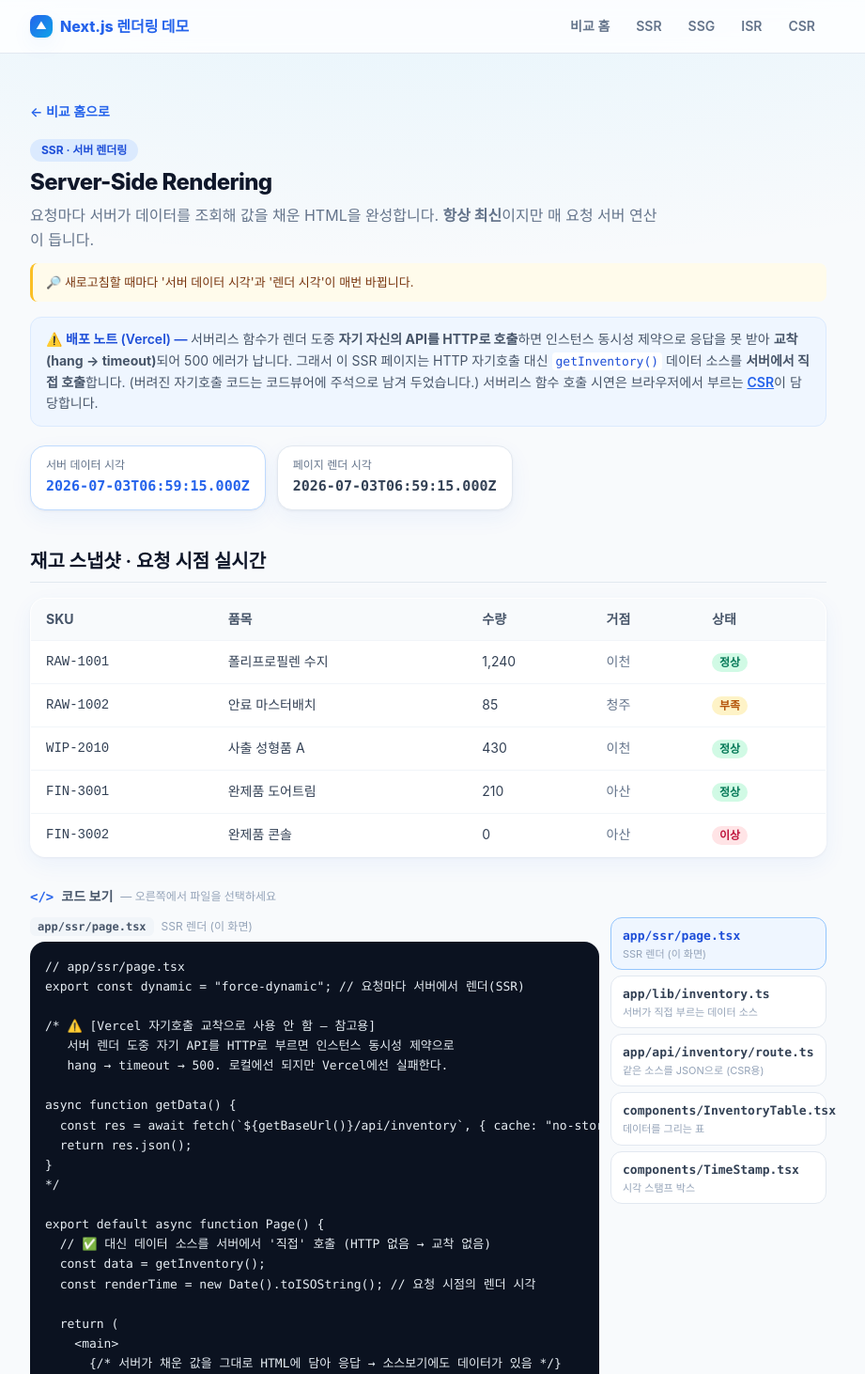
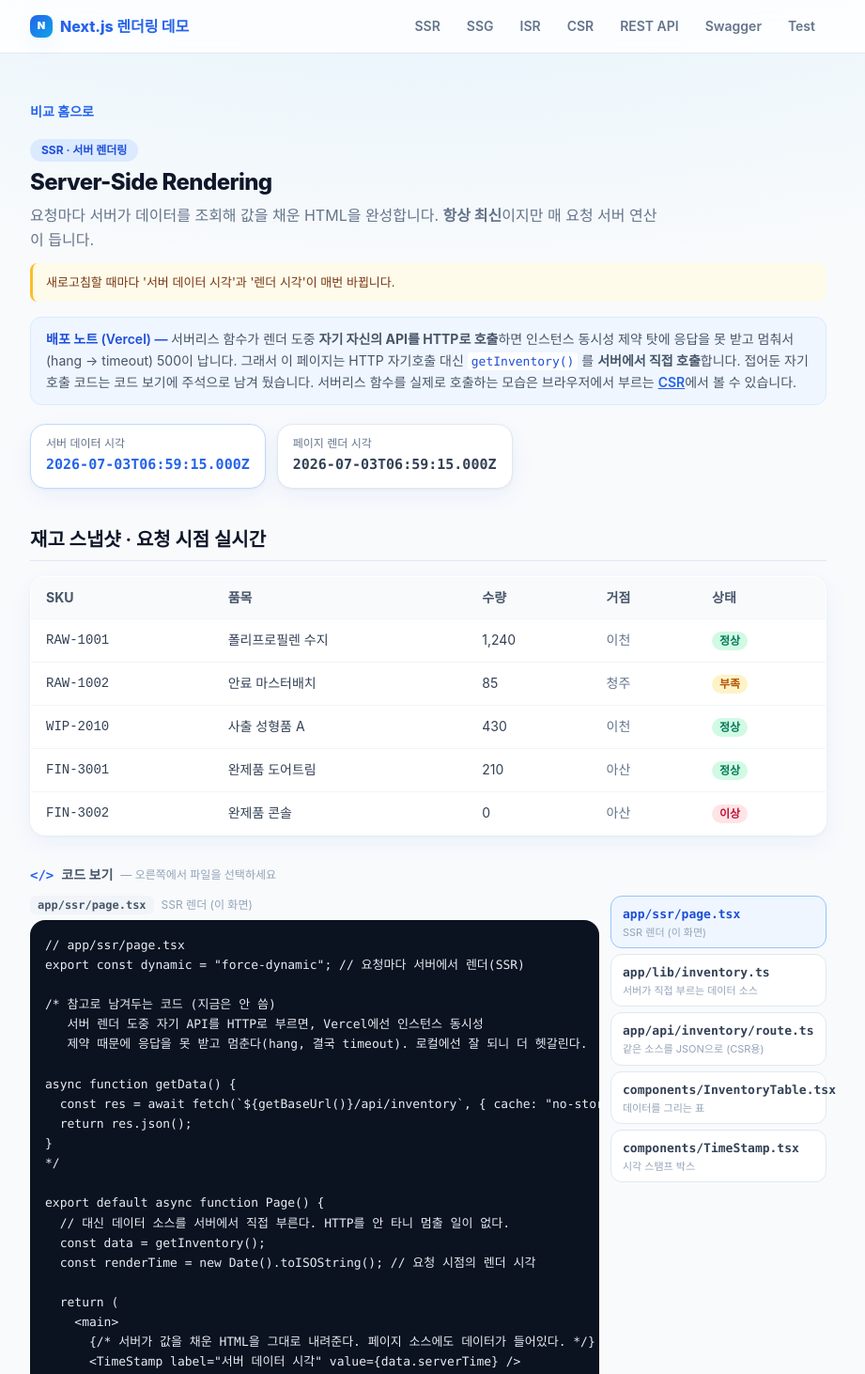
Before and after one commit to hhhj-bot/pofol-nextjs, a Next.js app: page /ssr in a window 1280 px wide. Shown: the top 1462 px of the page at 94% size, without its empty margins (184-1105 px from the left). Built offline with nearby package versions, Linux system fonts and the light colour scheme.

Commit message:
chore : Header 구조 변경

```diff
--- a/app/api/inventory/route.ts
+++ b/app/api/inventory/route.ts
@@ -1,11 +1,10 @@
 import { NextResponse } from "next/server";
 import { getInventory } from "../../lib/inventory";
 
-// ── Route Handler = "서버리스 함수" ─────────────────────────────
-// 별도 백엔드 없이 이 함수가 서버 역할을 한다. 호출될 때마다 실행되어
-// 서버 처리 시각 + WMS 더미 재고 스냅샷을 JSON으로 반환한다.
-// (CSR 페이지가 브라우저에서 이 엔드포인트를 호출한다.)
-export const dynamic = "force-dynamic"; // 항상 실행(호출 시각을 정확히 보여주기 위함)
+// 별도 백엔드 없이 이 Route Handler가 서버 역할을 한다(이른바 서버리스 함수).
+// 호출될 때마다 실행돼서 서버 시각과 더미 재고를 JSON으로 돌려준다.
+// 이 엔드포인트는 CSR 페이지가 브라우저에서 호출한다.
+export const dynamic = "force-dynamic"; // 호출 시각을 정확히 보여주려고 매번 실행
 
 export async function GET() {
   return NextResponse.json(getInventory());
--- a/app/components/CodeExplorer.tsx
+++ b/app/components/CodeExplorer.tsx
@@ -2,11 +2,11 @@
 
 import { useState } from "react";
 
-// 코드 탐색기 — 오른쪽 파일 목록에서 고르면 왼쪽에 해당 소스를 보여준다.
-// 각 모드 페이지의 데이터패칭 코드 + 실제 공유 컴포넌트(InventoryTable/TimeStamp 등)를 한자리에서 확인.
+// 오른쪽 파일 목록에서 하나 고르면 왼쪽에 그 소스를 보여주는 간단한 코드 뷰어.
+// 페이지의 데이터패칭 코드뿐 아니라 실제로 쓰는 공유 컴포넌트 소스까지 같이 훑어볼 수 있게 했다.
 export type CodeFile = {
-  name: string; // 파일 경로/이름 (목록·헤더에 표시)
-  desc?: string; // 짧은 설명
+  name: string; // 파일 경로나 이름 (목록과 헤더에 표시)
+  desc?: string; // 한 줄 설명
   code: string; // 소스 문자열
 };
 
@@ -29,7 +29,7 @@ export function CodeExplorer({
       </div>
 
       <div className="grid gap-3 md:grid-cols-[1fr_230px]">
-        {/* ── 왼쪽: 선택된 코드 ── */}
+        {/* 왼쪽: 고른 파일의 소스 */}
         <div className="min-w-0">
           <div className="mb-1.5 flex flex-wrap items-center gap-2">
             <span className="rounded-md bg-slate-100 px-2 py-0.5 font-mono text-xs font-semibold text-slate-600">
@@ -44,7 +44,7 @@ export function CodeExplorer({
           </pre>
         </div>
 
-        {/* ── 오른쪽: 파일 목록 ── */}
+        {/* 오른쪽: 파일 목록 */}
         <aside className="flex flex-col gap-1.5">
           {files.map((f, idx) => {
             const on = idx === i;
--- a/app/components/ModeHeader.tsx
+++ b/app/components/ModeHeader.tsx
@@ -1,7 +1,8 @@
 import Link from "next/link";
 import type { ReactNode } from "react";
 
-// 각 렌더링 데모 페이지 상단 — 뒤로가기 + 모드 배지 + 제목 + 설명 + 확인 팁
+// 각 렌더링 데모 페이지 맨 위에 들어가는 헤더.
+// 뒤로가기, 모드 배지, 제목, 설명, 그리고 확인 팁까지 묶어서 보여준다.
 export function ModeHeader({
   badge,
   title,
@@ -15,19 +16,27 @@ export function ModeHeader({
 }) {
   return (
     <>
-      <Link href="/" className="back">← 비교 홈으로</Link>
+      <Link href="/" className="back">비교 홈으로</Link>
       <header className="mode-head">
         <span className="mode-badge">{badge}</span>
         <h1>{title}</h1>
         <p>{desc}</p>
-        <div className="hint">🔎 {hint}</div>
+        <div className="hint">{hint}</div>
       </header>
     </>
   );
 }
 
-// 서버/클라이언트 처리 시각을 보여주는 스탬프 박스
-export function TimeStamp({ label, value, tone = "primary" }: { label: string; value: string; tone?: "primary" | "muted" }) {
+// 처리 시각을 보여주는 작은 스탬프 박스. tone="muted"면 회색 톤으로.
+export function TimeStamp({
+  label,
+  value,
+  tone = "primary",
+}: {
+  label: string;
+  value: string;
+  tone?: "primary" | "muted";
+}) {
   return (
     <div className={`stamp ${tone === "muted" ? "stamp-muted" : ""}`}>
       <span className="stamp-label">{label}</span>
--- a/app/csr/page.tsx
+++ b/app/csr/page.tsx
@@ -13,21 +13,21 @@ import {
 type Api = { serverTime: string; items: InvItem[] };
 
 const pageCode = `// app/csr/page.tsx
-"use client"; // ① 클라이언트 컴포넌트
+"use client"; // 클라이언트 컴포넌트
 
 export default function Page() {
   const [data, setData] = useState(null);
 
   useEffect(() => {
-    // ② 브라우저가 마운트된 뒤 fetch — 최초 HTML엔 데이터가 없다
+    // 브라우저가 마운트된 뒤에야 fetch 한다. 그래서 최초 HTML엔 데이터가 없다.
     fetch("/api/inventory").then((r) => r.json()).then(setData);
   }, []);
 
-  if (!data) return <p>불러오는 중…</p>; // ③ 도착 전 로딩 표시
+  if (!data) return <p>불러오는 중…</p>; // 데이터 오기 전 로딩 표시
 
   return (
     <main>
-      {/* ④ 클라이언트가 받은 data를 렌더 → 페이지 소스(Ctrl+U)엔 이 값이 없음 */}
+      {/* 브라우저가 받은 data를 그린다. 페이지 소스(Ctrl+U)엔 이 값이 없다. */}
       <TimeStamp label="API 서버 시각" value={data.serverTime} />
       <InventoryTable items={data.items} />
     </main>
@@ -36,7 +36,7 @@ export default function Page() {
 
 const FILES: CodeFile[] = [
   { name: "app/csr/page.tsx", desc: "CSR 데이터패칭 (이 화면)", code: pageCode },
-  { name: "app/api/inventory/route.ts", desc: "브라우저가 부르는 서버리스 함수", code: SNIPPET_API_ROUTE },
+  { name: "app/api/inventory/route.ts", desc: "브라우저가 호출하는 서버리스 함수", code: SNIPPET_API_ROUTE },
   { name: "components/InventoryTable.tsx", desc: "데이터를 그리는 표", code: SNIPPET_INVENTORY_TABLE },
   { name: "components/TimeStamp.tsx", desc: "시각 스탬프 박스", code: SNIPPET_TIMESTAMP },
 ];
--- a/app/isr/page.tsx
+++ b/app/isr/page.tsx
@@ -8,27 +8,27 @@ import {
   SNIPPET_TIMESTAMP,
 } from "../lib/snippets";
 
-// ISR — 정적 페이지지만 "최대 20초마다" 백그라운드에서 다시 생성된다.
+// ISR — 정적 페이지인데 최대 20초마다 백그라운드에서 다시 만들어진다.
 export const revalidate = 20;
 
 const pageCode = `// app/isr/page.tsx — 증분 정적 재생성(ISR)
 
-// ① 캐시 수명: 이 HTML은 최대 20초까지 재사용, 이후 요청 때 재생성 허용
+// 이 HTML은 최대 20초까지 재사용하고, 그 뒤 요청이 오면 다시 만든다.
 export const revalidate = 20;
 
 export default function Page() {
-  // ② 이 줄은 "페이지가 (재)생성되는 순간"에만 실행된다.
-  //    revalidate(20초) 주기로 재생성될 때마다 새 값이 찍혀 HTML에 박제됨.
-  //    → 그래서 20초 안에는 모든 요청이 '같은' generatedAt을 받는다.
+  // 이 줄은 페이지가 (재)생성되는 순간에만 실행된다.
+  // revalidate 주기로 다시 만들어질 때마다 새 값이 찍혀 HTML에 박제된다.
+  // 덕분에 20초 안에는 어떤 요청이 와도 같은 generatedAt을 받는다.
   const generatedAt = new Date().toISOString();
 
   return (
     <main>
-      {/* ③ 박제된 generatedAt을 화면에 노출 → 재생성됐는지 눈으로 확인 */}
-      {/*    revalidate ── 언제 갱신될지 / generatedAt ── 실제 갱신된 시각 */}
-      <TimeStamp label="정적 생성 시각 (≤20초마다 갱신)" value={generatedAt} />
+      {/* 박제된 generatedAt을 그대로 노출해서 재생성 여부를 눈으로 본다. */}
+      {/* revalidate는 언제 갱신할지, generatedAt은 실제 갱신된 시각을 뜻한다. */}
+      <TimeStamp label="정적 생성 시각 (최대 20초마다 갱신)" value={generatedAt} />
 
-      {/* ITEMS는 고정 데이터라 표 내용은 그대로, 타임스탬프만 주기적으로 바뀐다 */}
+      {/* ITEMS는 고정이라 표는 그대로고, 타임스탬프만 주기적으로 바뀐다. */}
       <InventoryTable items={ITEMS} />
     </main>
   );
@@ -36,7 +36,7 @@ export default function Page() {
 
 const FILES: CodeFile[] = [
   { name: "app/isr/page.tsx", desc: "증분 정적 재생성 (이 화면)", code: pageCode },
-  { name: "app/lib/data.ts", desc: "재생성 시 다시 박제되는 데이터", code: SNIPPET_DATA },
+  { name: "app/lib/data.ts", desc: "재생성 때 다시 박제되는 데이터", code: SNIPPET_DATA },
   { name: "components/InventoryTable.tsx", desc: "데이터를 그리는 표", code: SNIPPET_INVENTORY_TABLE },
   { name: "components/TimeStamp.tsx", desc: "시각 스탬프 박스", code: SNIPPET_TIMESTAMP },
 ];
@@ -52,7 +52,7 @@ export default function Page() {
         hint="20초 안에는 '생성 시각'이 같습니다. 20초가 지난 뒤 새로고침하면 값이 갱신됩니다."
       />
       <div className="stamp-row">
-        <TimeStamp label="정적 생성 시각 (≤20초마다 갱신)" value={generatedAt} />
+        <TimeStamp label="정적 생성 시각 (최대 20초마다 갱신)" value={generatedAt} />
       </div>
       <section>
         <h2>재고 스냅샷 · 20초 주기 재생성</h2>
--- a/app/layout.tsx
+++ b/app/layout.tsx
@@ -3,7 +3,7 @@ import type { ReactNode } from "react";
 import Link from "next/link";
 import "./globals.css";
 
-// 페이지 메타데이터 — Next.js가 SSR 단계에서 <head>에 주입 (SEO 이점 예시)
+// 페이지 메타데이터. Next.js가 서버에서 <head>에 넣어준다(SEO에 유리한 부분).
 export const metadata: Metadata = {
   title: "Next.js 렌더링 비교 (SSR·SSG·ISR·CSR)",
   description:
@@ -11,11 +11,13 @@ export const metadata: Metadata = {
 };
 
 const NAV = [
-  { href: "/", label: "비교 홈" },
   { href: "/ssr", label: "SSR" },
   { href: "/ssg", label: "SSG" },
   { href: "/isr", label: "ISR" },
   { href: "/csr", label: "CSR" },
+  { href: "/rest-api", label: "REST API" },
+  { href: "/swagger", label: "Swagger" },
+  { href: "/test", label: "Test" },
 ];
 
 export default function RootLayout({ children }: { children: ReactNode }) {
@@ -26,7 +28,7 @@ export default function RootLayout({ children }: { children: ReactNode }) {
           <div className="topnav-inner">
             <Link href="/" className="brand inline-flex items-center gap-2">
               <span className="grid h-6 w-6 place-items-center rounded-lg bg-brand-gradient text-[11px] font-black text-white shadow-soft">
-                ▲
+                N
               </span>
               Next.js 렌더링 데모
             </Link>
--- a/app/lib/inventory.ts
+++ b/app/lib/inventory.ts
@@ -1,15 +1,15 @@
 import { ITEMS } from "./data";
 import type { InvItem } from "../components/InventoryTable";
 
-// 재고 스냅샷을 만드는 "서버 측 데이터 소스".
-// API Route(route.ts)와 SSR 페이지가 이 함수를 공유한다.
-//  · API Route  → 이 결과를 JSON으로 반환 (CSR이 브라우저에서 호출)
-//  · SSR 페이지 → HTTP 자기호출 대신 이 함수를 직접 호출 (Vercel 자기호출 교착 방지)
+// 재고 스냅샷을 만들어 주는 서버 쪽 함수.
+// API Route랑 SSR이 같은 데이터를 쓰도록 한 군데로 모아뒀다.
+// API Route는 이걸 JSON으로 내려주고(브라우저에서 도는 CSR이 사용),
+// SSR은 자기 API를 HTTP로 부르는 대신 이 함수를 그냥 직접 호출한다.
 export type Inventory = { serverTime: string; generatedBy: string; items: InvItem[] };
 
 export function getInventory(): Inventory {
   return {
-    serverTime: new Date().toISOString(), // 호출(렌더) 시점의 서버 시각
+    serverTime: new Date().toISOString(), // 이 함수가 불린 시점의 서버 시각
     generatedBy: "server data source (getInventory)",
     items: ITEMS,
   };
--- a/app/lib/snippets.ts
+++ b/app/lib/snippets.ts
@@ -1,8 +1,9 @@
-// 코드 탐색기(CodeExplorer)에서 보여줄 "실제 공유 소스" 문자열 모음.
-// 각 모드 페이지가 이 스니펫들을 골라 목록으로 노출한다 →
-// InventoryTable / TimeStamp가 이름만 나오지 않고 실제 형태까지 보이게 한다.
+// 코드 뷰어에서 보여줄 실제 소스 문자열들을 모아둔 곳.
+// 각 모드 페이지가 이 중 필요한 걸 골라 오른쪽 목록에 띄운다.
+// InventoryTable이나 TimeStamp가 이름만 나오고 끝나지 않게,
+// 실제 코드까지 눈으로 확인할 수 있도록 여기 담아뒀다.
 
-// 재고 표 컴포넌트 — 모든 모드 페이지가 이 컴포넌트로 데이터를 렌더한다.
+// 모든 모드 페이지가 데이터를 그릴 때 쓰는 재고 표 컴포넌트.
 export const SNIPPET_INVENTORY_TABLE = `// app/components/InventoryTable.tsx
 export type InvItem = {
   sku: string; name: string; qty: number; site: string; status: string;
@@ -35,7 +36,7 @@ export function InventoryTable({ items }: { items: InvItem[] }) {
   );
 }`;
 
-// 시각 스탬프 — 각 모드가 "언제 렌더/수신됐는지"를 보여주는 작은 박스.
+// 렌더/수신 시각을 보여주는 작은 박스. 각 모드의 차이를 눈으로 보게 해준다.
 export const SNIPPET_TIMESTAMP = `// app/components/ModeHeader.tsx (일부)
 export function TimeStamp({
   label,
@@ -54,31 +55,31 @@ export function TimeStamp({
   );
 }`;
 
-// 서버 측 데이터 소스 — API Route와 SSR 페이지가 공유한다.
-export const SNIPPET_INVENTORY = `// app/lib/inventory.ts — 서버 측 데이터 소스 (API Route + SSR 공유)
+// 재고 데이터를 만드는 서버 쪽 함수. API Route와 SSR이 같이 쓴다.
+export const SNIPPET_INVENTORY = `// app/lib/inventory.ts — API Route와 SSR이 공유하는 데이터 소스
 import { ITEMS } from "./data";
 
 export function getInventory() {
   return {
-    serverTime: new Date().toISOString(), // 호출(렌더) 시점의 서버 시각
+    serverTime: new Date().toISOString(), // 불린 시점의 서버 시각
     generatedBy: "server data source (getInventory)",
     items: ITEMS,
   };
 }`;
 
-// 서버리스 함수(Route Handler) — CSR이 브라우저에서 호출하는 API 엔드포인트.
-export const SNIPPET_API_ROUTE = `// app/api/inventory/route.ts — "서버리스 함수"
+// CSR이 브라우저에서 호출하는 API 엔드포인트(서버리스 함수).
+export const SNIPPET_API_ROUTE = `// app/api/inventory/route.ts — 서버리스 함수
 import { NextResponse } from "next/server";
 import { getInventory } from "../../lib/inventory";
 
-export const dynamic = "force-dynamic"; // 호출 시각을 정확히 보여주려 항상 실행
+export const dynamic = "force-dynamic"; // 호출 시각을 보여주려고 매번 실행
 
 export async function GET() {
-  // 같은 데이터 소스를 JSON으로 반환 → CSR이 브라우저에서 fetch
+  // 같은 데이터 소스를 JSON으로 내려준다. 이걸 CSR이 브라우저에서 fetch 한다.
   return NextResponse.json(getInventory());
 }`;
 
-// 더미 재고 데이터 — SSG/ISR과 데이터 소스가 공유한다.
+// SSG와 ISR, 그리고 데이터 소스가 함께 참조하는 더미 재고.
 export const SNIPPET_DATA = `// app/lib/data.ts — WMS 더미 재고 스냅샷
 import type { InvItem } from "../components/InventoryTable";
 
--- a/app/ssg/page.tsx
+++ b/app/ssg/page.tsx
@@ -8,21 +8,23 @@ import {
   SNIPPET_TIMESTAMP,
 } from "../lib/snippets";
 
-// 동적 함수를 쓰지 않으므로 이 페이지는 "빌드 시 1회" 렌더되어 정적 HTML로 고정된다(SSG).
-const buildTime = new Date().toISOString(); // 모듈 평가 = 빌드 시점에 단 한 번
+// 동적 함수(no-store fetch나 headers 같은 것)를 안 쓰니까 이 페이지는
+// 빌드 때 딱 한 번 렌더돼서 정적 HTML로 굳는다(SSG).
+const buildTime = new Date().toISOString(); // 모듈이 평가되는 빌드 시점에 한 번만 찍힘
 
-const pageCode = `// app/ssg/page.tsx — 별도 설정 없음 = 정적 생성(SSG)
+const pageCode = `// app/ssg/page.tsx — 아무 설정도 안 하면 기본이 정적 생성(SSG)
 
-// ① 동적 함수를 안 쓰면 빌드 때 딱 1번 렌더되어 HTML로 고정된다.
-const buildTime = new Date().toISOString(); // 빌드 시점에 한 번만 실행
+// 동적 함수를 안 쓰면 빌드 때 한 번만 렌더돼서 HTML로 굳는다.
+// 그래서 다시 배포(빌드)하기 전까진 이 값이 안 바뀐다.
+const buildTime = new Date().toISOString();
 
 export default function Page() {
   return (
     <main>
-      {/* ② 빌드 때 찍힌 buildTime이 HTML에 박제 → 재배포(빌드) 전까진 안 변함 */}
+      {/* 빌드 때 찍힌 buildTime이 HTML에 그대로 박혀 나간다 */}
       <TimeStamp label="빌드 시각 (고정)" value={buildTime} />
 
-      {/* ITEMS도 빌드 시점 값 그대로 HTML에 박혀 배포된다 */}
+      {/* ITEMS도 빌드 시점 값 그대로 박제돼 배포된다 */}
       <InventoryTable items={ITEMS} />
     </main>
   );
--- a/app/ssr/page.tsx
+++ b/app/ssr/page.tsx
@@ -14,12 +14,12 @@ import {
 export const dynamic = "force-dynamic";
 
 /*
- * ⚠️ [Vercel 자기호출 교착으로 사용하지 않음 — 참고용으로 남겨둠]
+ * 참고로 남겨두는 코드 (지금은 안 씀).
  *
- * 처음엔 SSR에서 자기 자신의 API Route를 HTTP로 호출했다. 로컬에선 잘 되지만,
- * Vercel에 배포하면 서버리스 함수가 '렌더 도중' 같은 배포의 API를 fetch할 때
- * 인스턴스 동시성 제약으로 응답을 못 받아 hang → timeout → 500 에러가 났다.
- * 그래서 아래 방식을 버리고, 데이터 소스(getInventory)를 직접 호출하도록 바꿨다.
+ * 처음엔 SSR에서 자기 자신의 API Route를 HTTP로 호출했다. 로컬에선 잘 됐는데,
+ * Vercel에 올리니 서버리스 함수가 렌더 도중 같은 배포의 API를 fetch할 때
+ * 인스턴스 동시성 제약에 걸려 응답을 못 받고 그대로 멈춰버렸다(hang, 결국 timeout으로 500).
+ * 그래서 아래 방식은 접고, 데이터 소스(getInventory)를 직접 부르는 쪽으로 바꿨다.
  *
  * import { getBaseUrl } from "../lib/base";
  *
@@ -32,9 +32,9 @@ export const dynamic = "force-dynamic";
 const pageCode = `// app/ssr/page.tsx
 export const dynamic = "force-dynamic"; // 요청마다 서버에서 렌더(SSR)
 
-/* ⚠️ [Vercel 자기호출 교착으로 사용 안 함 — 참고용]
-   서버 렌더 도중 자기 API를 HTTP로 부르면 인스턴스 동시성 제약으로
-   hang → timeout → 500. 로컬에선 되지만 Vercel에선 실패한다.
+/* 참고로 남겨두는 코드 (지금은 안 씀)
+   서버 렌더 도중 자기 API를 HTTP로 부르면, Vercel에선 인스턴스 동시성
+   제약 때문에 응답을 못 받고 멈춘다(hang, 결국 timeout). 로컬에선 잘 되니 더 헷갈린다.
 
 async function getData() {
   const res = await fetch(\`\${getBaseUrl()}/api/inventory\`, { cache: "no-store" });
@@ -43,13 +43,13 @@ async function getData() {
 */
 
 export default async function Page() {
-  // ✅ 대신 데이터 소스를 서버에서 '직접' 호출 (HTTP 없음 → 교착 없음)
+  // 대신 데이터 소스를 서버에서 직접 부른다. HTTP를 안 타니 멈출 일이 없다.
   const data = getInventory();
   const renderTime = new Date().toISOString(); // 요청 시점의 렌더 시각
 
   return (
     <main>
-      {/* 서버가 채운 값을 그대로 HTML에 담아 응답 → 소스보기에도 데이터가 있음 */}
+      {/* 서버가 값을 채운 HTML을 그대로 내려준다. 페이지 소스에도 데이터가 들어있다. */}
       <TimeStamp label="서버 데이터 시각" value={data.serverTime} />
       <TimeStamp label="페이지 렌더 시각" value={renderTime} />
       <InventoryTable items={data.items} />
@@ -77,16 +77,15 @@ export default async function Page() {
         hint="새로고침할 때마다 '서버 데이터 시각'과 '렌더 시각'이 매번 바뀝니다."
       />
 
-      {/* 배포 노트 — Vercel 서버리스 자기호출 교착과 그 회피 설계를 명시 */}
       <div className="mt-4 rounded-xl border border-brand-100 bg-brand-50 px-4 py-3 text-sm leading-relaxed text-slate-600">
-        <span className="font-semibold text-brand-700">⚠️ 배포 노트 (Vercel) — </span>
+        <span className="font-semibold text-brand-700">배포 노트 (Vercel) — </span>
         서버리스 함수가 렌더 도중 <strong>자기 자신의 API를 HTTP로 호출</strong>하면 인스턴스 동시성
-        제약으로 응답을 못 받아 <strong>교착(hang → timeout)</strong>되어 500 에러가 납니다. 그래서 이
-        SSR 페이지는 HTTP 자기호출 대신{" "}
+        제약 탓에 응답을 못 받고 멈춰서(hang → timeout) 500이 납니다. 그래서 이 페이지는 HTTP 자기호출
+        대신{" "}
         <code className="rounded bg-white px-1 py-0.5 font-mono text-[13px] text-brand-700">getInventory()</code>{" "}
-        데이터 소스를 <strong>서버에서 직접 호출</strong>합니다. (버려진 자기호출 코드는 코드뷰어에 주석으로
-        남겨 두었습니다.) 서버리스 함수 호출 시연은 브라우저에서 부르는{" "}
-        <Link href="/csr" className="font-semibold text-brand-600 underline">CSR</Link>이 담당합니다.
+        를 <strong>서버에서 직접 호출</strong>합니다. 접어둔 자기호출 코드는 코드 보기에 주석으로 남겨
+        뒀습니다. 서버리스 함수를 실제로 호출하는 모습은 브라우저에서 부르는{" "}
+        <Link href="/csr" className="font-semibold text-brand-600 underline">CSR</Link>에서 볼 수 있습니다.
       </div>
 
       <div className="stamp-row">
```
